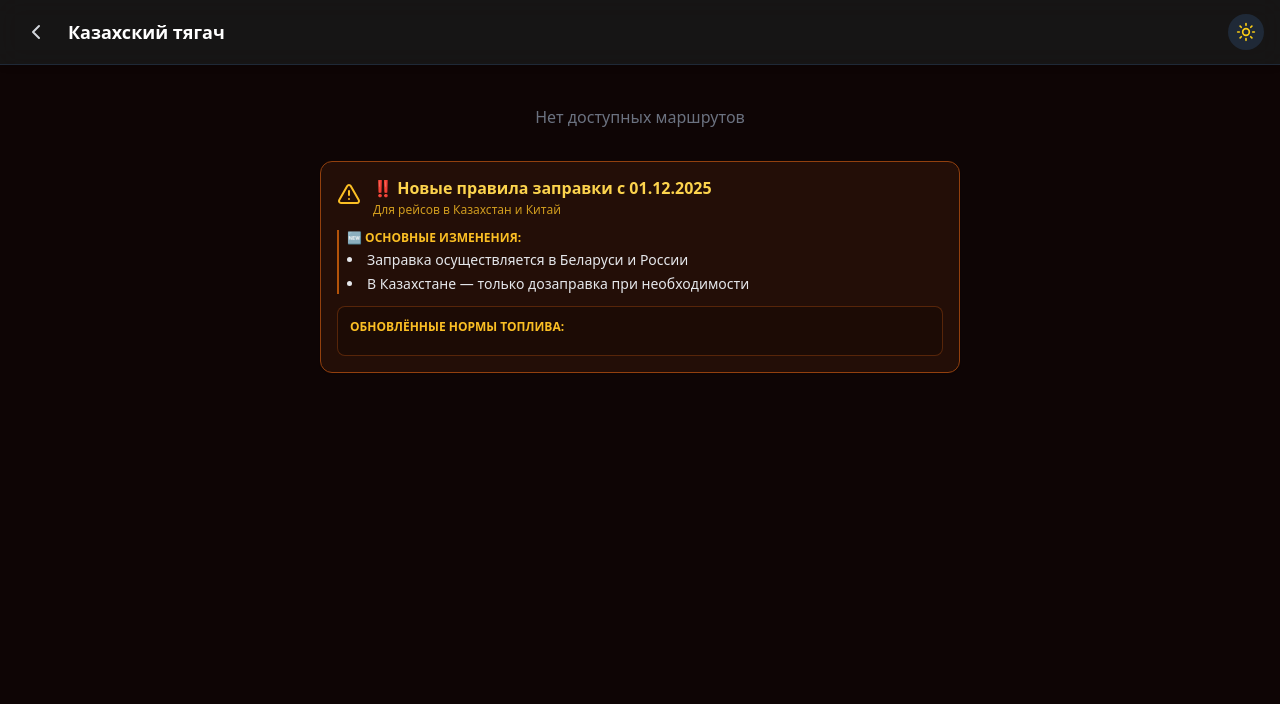
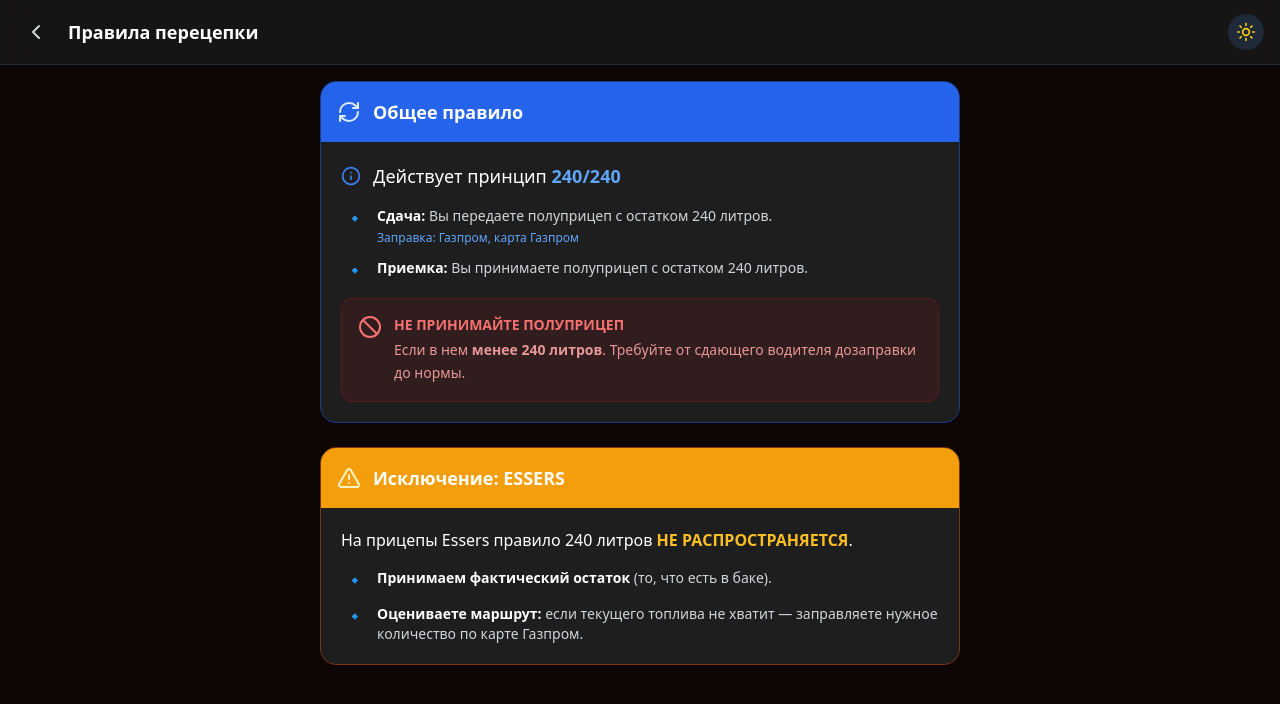
Before and after one commit to ew-mhlnk/bf-helper, a React (Create React App) app in the folder frontend/: page /trailer-swap in a window 1280 px wide. Shown: the top 704 px of the page. Built offline with nearby package versions, Linux system fonts and the light colour scheme.

Commit message:
новые правила при перецепке

```diff
--- a/frontend/src/App.tsx
+++ b/frontend/src/App.tsx
@@ -13,6 +13,7 @@ import OpenTripPage from './manual/OpenTripPage';
 import CloseTripPage from './manual/CloseTripPage';
 import AddCMRPage from './manual/AddCMRPage';
 import AddReceiptPage from './manual/AddReceiptPage';
+import TrailerSwapPage from './manual/TrailerSwapPage';
 
 // Импорты страниц с данными (Рейсы)
 import AsianTripPage from './data/AsianTripPage';
@@ -94,6 +95,7 @@ function App() {
         <Route path="/belarus/european-trip" element={<EuropeanTripPage />} />
         <Route path="/belarus/manchzhuriya" element={<ManchzhuriyaPage />} />
         <Route path="/belarus/krasnodar" element={<KrasnodarPage />} />
+        <Route path="/trailer-swap" element={<TrailerSwapPage />} />
 
         {/* Маршруты для Казахского тягача */}
         <Route path="/kazakh/asian-trip" element={<KazakhAsianTripPage />} />
--- a/frontend/src/FuelChoicePage.tsx
+++ b/frontend/src/FuelChoicePage.tsx
@@ -1,24 +1,24 @@
 import React from 'react';
 import { useNavigate } from 'react-router-dom';
-import { Truck } from 'lucide-react';
+import { Truck, RefreshCw } from 'lucide-react';
 import Layout from './components/Layout';
 
 const FuelChoicePage: React.FC = () => {
   const navigate = useNavigate();
 
-  // Общий стиль для карточки выбора
-  const cardStyle = "flex flex-col items-center justify-center p-6 rounded-2xl border-2 transition-all duration-300 cursor-pointer shadow-sm hover:shadow-md active:scale-95";
-  // Цвета для светлой/темной темы
+  // Общий стиль для карточек
+  const cardStyle = "flex flex-col items-center justify-center p-6 rounded-2xl border-2 transition-all duration-300 cursor-pointer shadow-sm hover:shadow-md active:scale-[0.98]";
+  // Стиль темы
   const themeStyle = "bg-white border-gray-200 hover:border-blue-500 dark:bg-[#1a1a1a] dark:border-gray-800 dark:hover:border-blue-500";
 
   return (
     <Layout title="Выберите тягач">
       <div className="grid grid-cols-1 gap-4 mt-2">
-        <p className="text-center text-gray-500 dark:text-gray-400 mb-2">
-          От этого зависят доступные заправки
+        <p className="text-center text-gray-500 dark:text-gray-400 mb-2 text-sm">
+          Выберите, на какой машине вы работаете
         </p>
 
-        {/* Белорусский тягач */}
+        {/* 1. Белорусский тягач */}
         <div
           onClick={() => navigate('/belarus')}
           className={`${cardStyle} ${themeStyle}`}
@@ -30,7 +30,7 @@ const FuelChoicePage: React.FC = () => {
           <p className="text-sm text-gray-500 dark:text-gray-400">BY номера</p>
         </div>
 
-        {/* Казахский тягач */}
+        {/* 2. Казахский тягач */}
         <div
           onClick={() => navigate('/kazakh')}
           className={`${cardStyle} ${themeStyle}`}
@@ -41,6 +41,19 @@ const FuelChoicePage: React.FC = () => {
           <h2 className="text-xl font-bold text-gray-900 dark:text-white">Казахский</h2>
           <p className="text-sm text-gray-500 dark:text-gray-400">KZ номера</p>
         </div>
+
+        {/* 3. Кнопка "Перецепка" (НОВАЯ) */}
+        <div
+          onClick={() => navigate('/trailer-swap')}
+          className={`${cardStyle} bg-white border-gray-200 hover:border-purple-500 dark:bg-[#1a1a1a] dark:border-gray-800 dark:hover:border-purple-500`}
+        >
+          <div className="p-4 bg-purple-100 dark:bg-purple-900/30 rounded-full mb-3 text-purple-600 dark:text-purple-400">
+            <RefreshCw size={32} />
+          </div>
+          <h2 className="text-xl font-bold text-gray-900 dark:text-white">Перецепка</h2>
+          <p className="text-sm text-gray-500 dark:text-gray-400">Правило 240/240</p>
+        </div>
+
       </div>
     </Layout>
   );
--- /dev/null
+++ b/frontend/src/manual/TrailerSwapPage.tsx
@@ -0,0 +1,97 @@
+import React from 'react';
+import Layout from '../components/Layout';
+import { RefreshCw, AlertTriangle, Ban, Info } from 'lucide-react';
+
+const TrailerSwapPage: React.FC = () => {
+  return (
+    <Layout title="Правила перецепки">
+      <div className="space-y-6 pb-8">
+
+        {/* БЛОК 1: ОБЩЕЕ ПРАВИЛО 240/240 */}
+        <div className="bg-white dark:bg-[#1e1e1e] rounded-2xl border border-blue-200 dark:border-blue-900 shadow-sm overflow-hidden">
+          <div className="bg-blue-600 p-4 text-white flex items-center gap-3">
+            <RefreshCw size={24} className="text-blue-100" />
+            <h2 className="text-lg font-bold">Общее правило</h2>
+          </div>
+
+          <div className="p-5 space-y-4">
+            <div className="flex items-start gap-3">
+              <Info size={20} className="text-blue-500 mt-1 shrink-0" />
+              <p className="text-gray-900 dark:text-white font-medium text-lg">
+                Действует принцип <span className="text-blue-600 dark:text-blue-400 font-bold">240/240</span>
+              </p>
+            </div>
+
+            <div className="space-y-3 pl-1">
+
+              {/* СДАЧА (с обновленным текстом) */}
+              <div className="flex gap-3">
+                <span className="text-blue-500 shrink-0">🔹</span>
+                <div>
+                  <p className="text-sm text-gray-700 dark:text-gray-300">
+                    <span className="font-bold text-gray-900 dark:text-white">Сдача:</span> Вы передаете полуприцеп с остатком 240 литров.
+                  </p>
+                  <p className="text-xs text-blue-600 dark:text-blue-400 font-medium mt-1">
+                    Заправка: Газпром, карта Газпром
+                  </p>
+                </div>
+              </div>
+
+              {/* ПРИЕМКА */}
+              <div className="flex gap-3">
+                <span className="text-blue-500 shrink-0">🔹</span>
+                <p className="text-sm text-gray-700 dark:text-gray-300">
+                  <span className="font-bold text-gray-900 dark:text-white">Приемка:</span> Вы принимаете полуприцеп с остатком 240 литров.
+                </p>
+              </div>
+            </div>
+
+            {/* ЗАПРЕТ */}
+            <div className="mt-4 p-4 bg-red-50 dark:bg-red-900/20 border border-red-100 dark:border-red-900/50 rounded-xl flex gap-3">
+              <Ban size={24} className="text-red-600 dark:text-red-400 shrink-0" />
+              <div>
+                <h3 className="font-bold text-red-700 dark:text-red-400 text-sm uppercase mb-1">Не принимайте полуприцеп</h3>
+                <p className="text-sm text-red-600/90 dark:text-red-300/90 leading-relaxed">
+                  Если в нем <strong>менее 240 литров</strong>. Требуйте от сдающего водителя дозаправки до нормы.
+                </p>
+              </div>
+            </div>
+          </div>
+        </div>
+
+        {/* БЛОК 2: ИСКЛЮЧЕНИЕ ESSERS */}
+        <div className="bg-white dark:bg-[#1e1e1e] rounded-2xl border border-amber-200 dark:border-amber-900 shadow-sm overflow-hidden">
+          <div className="bg-amber-500 p-4 text-white flex items-center gap-3">
+            <AlertTriangle size={24} className="text-amber-100" />
+            <h2 className="text-lg font-bold">Исключение: ESSERS</h2>
+          </div>
+
+          <div className="p-5 space-y-4">
+            <p className="text-gray-900 dark:text-white font-medium">
+              На прицепы Essers правило 240 литров <span className="text-amber-600 dark:text-amber-400 font-bold uppercase">не распространяется</span>.
+            </p>
+
+            <div className="space-y-3 pl-1">
+              <div className="flex gap-3">
+                <span className="text-amber-500 shrink-0">🔹</span>
+                <p className="text-sm text-gray-700 dark:text-gray-300">
+                  <span className="font-bold text-gray-900 dark:text-white">Принимаем фактический остаток</span> (то, что есть в баке).
+                </p>
+              </div>
+
+              <div className="flex gap-3">
+                <span className="text-amber-500 shrink-0">🔹</span>
+                <p className="text-sm text-gray-700 dark:text-gray-300">
+                  <span className="font-bold text-gray-900 dark:text-white">Оцениваете маршрут:</span> если текущего топлива не хватит — заправляете нужное количество по карте Газпром.
+                </p>
+              </div>
+            </div>
+          </div>
+        </div>
+
+      </div>
+    </Layout>
+  );
+};
+
+export default TrailerSwapPage;
```
